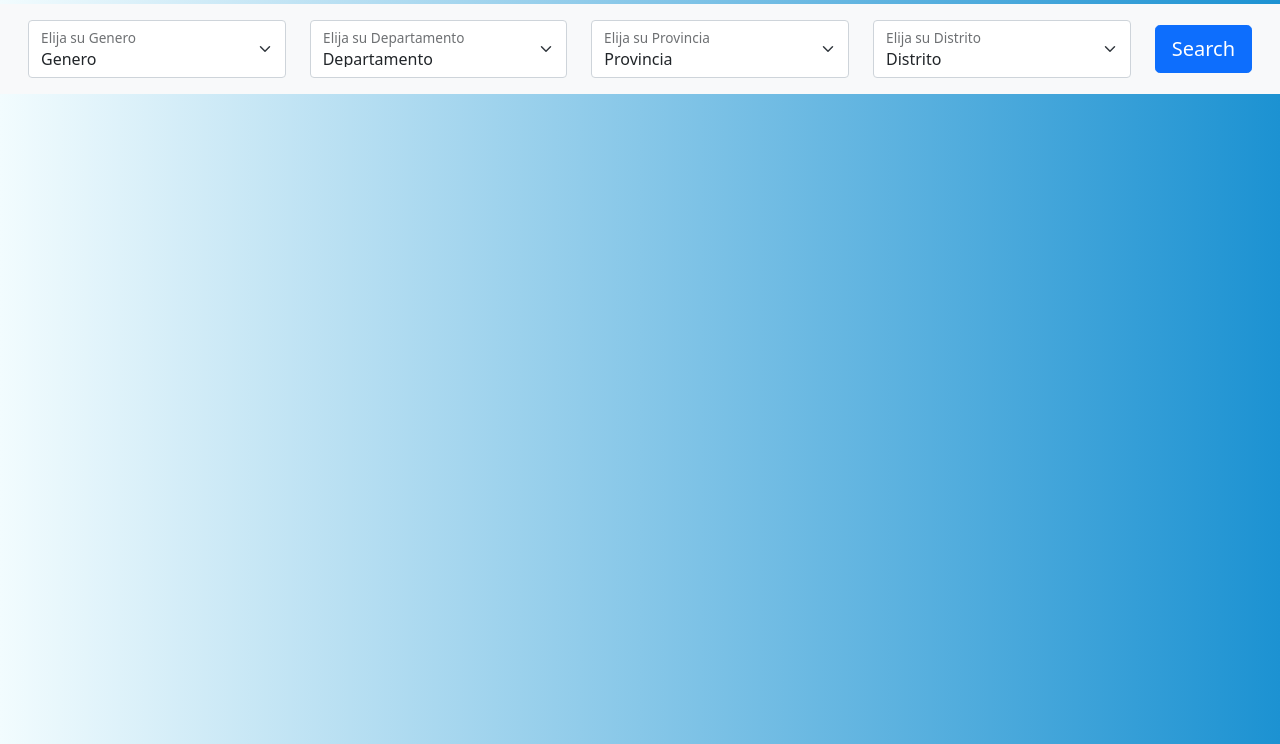
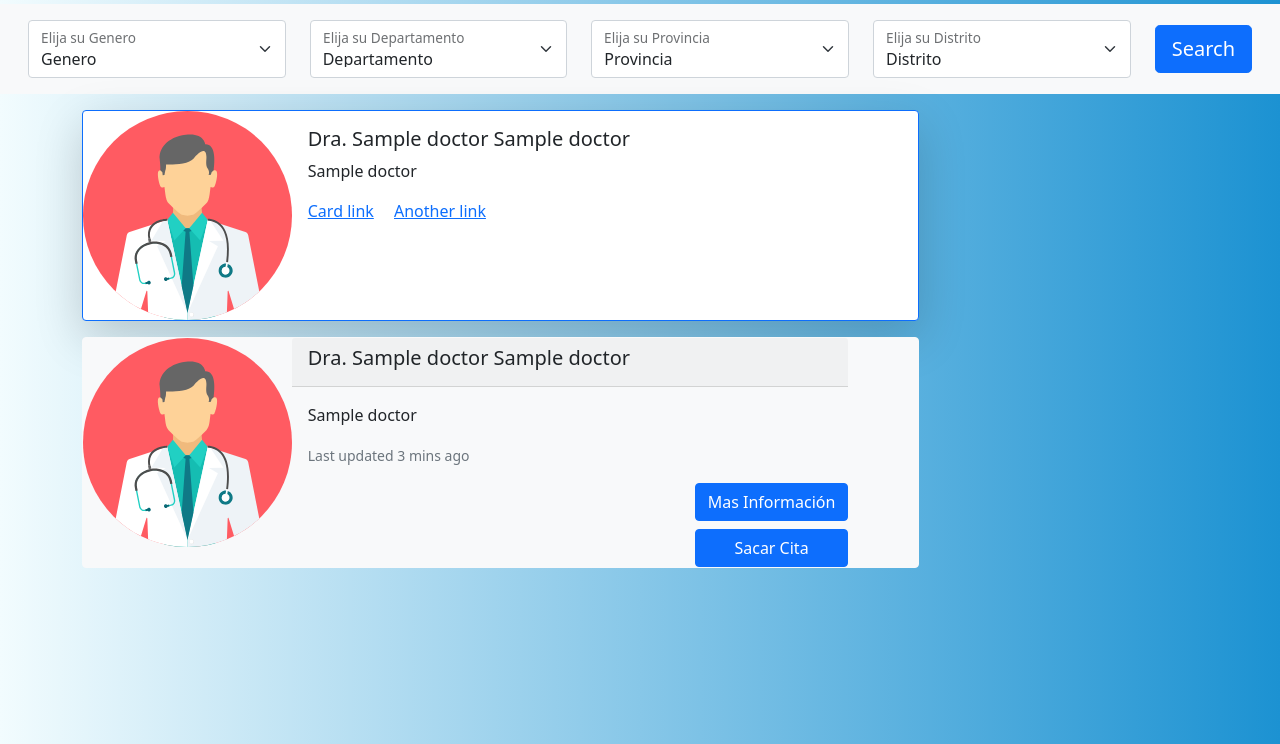
Before and after one commit to steven1109/web_buscandomedicos, a Flask app: template templates/search-specialty.html in a window 1280 px wide. Shown: the part 56-800 px from the top of the page. Run offline with Flask 2, Linux system fonts and the light colour scheme; the template is opened without the code that fills it: most values are stand-ins (such as "Sample title", 1, 10 or a date in 2020); some libraries are stand-ins or nearby versions.

Commit message:
Visualización del resultado de la busqueda de doctores

```diff
--- a/App.py
+++ b/App.py
@@ -106,7 +106,23 @@ def getSearchSpecialization():
     cur.execute('SELECT * FROM gender WHERE n_active = 1')
     dataGenero = cur.fetchall()
 
-    return render_template('search-specialty.html', data=dataObj, departments=dataDepartment, provinces=dataProvince, districts=dataDistrict, generos=dataGenero)
+    clausulas = ""
+
+    if int(slGenero) > 0:
+        if int(slGenero) == 1:
+            clausulas += ' and t_gender_doctor = "Femenino"'
+        else:
+            clausulas += ' and t_gender_doctor = "Masculino"'
+
+    cur.execute('SELECT cod_doctor, t_name_doctor, t_lastname_doctor, t_dni_doctor, t_gender_doctor, t_workphone_1_doctor, ' \
+    ' t_workphone_2_doctor, t_personalphone_doctor, n_collegiate, t_collegiate_code, cod_office_department, ' \
+    ' cod_office_province, cod_office_district, t_office_address, t_professional_resume, n_years_practicing, ' \
+    ' n_attend_patients_covid, n_attend_patients_vih, t_current_job_title ' \
+    ' FROM doctors WHERE n_active = 1 {}'.format(clausulas))
+    dataDoctors = cur.fetchall()
+
+    return render_template('search-specialty.html', data=dataObj, departments=dataDepartment, provinces=dataProvince, districts=dataDistrict,
+    generos=dataGenero, doctors=dataDoctors)
 
 
 @app.route('/doctor')
--- /dev/null
+++ b/templates/book-appointment.html
@@ -0,0 +1 @@
+<!-- Reservar Cita -->
--- /dev/null
+++ b/templates/more-information.html
@@ -0,0 +1 @@
+<!-- Más Información del doctor -->
--- a/templates/search-specialty.html
+++ b/templates/search-specialty.html
@@ -79,6 +79,60 @@
     </form>
 </div>
 
+<div class="container pt-3">
+    {% for doctor in doctors %}
+    {% if doctor.4 == 'Masculino' %}
+    {% set gen_doctor = 'Dr.' %}
+    {% else %}
+    {% set gen_doctor = 'Dra.' %}
+    {% endif %}
+    <div class="card w-75 border-primary shadow-lg mb-3 bg-white rounded" style="width: 18rem;">
+        <div class="row g-0">
+            <div class="col-md-3">
+                <img src="{{url_for('static', filename='img/logo.svg')}}" class="card-img-top" alt="...">
+            </div>
+            <div class="col-md-8">
+                <div class="card-body">
+                    <h5 class="card-title">{{gen_doctor}} {{doctor.1}} {{doctor.2}}</h5>
+                    <p class="card-text">{{doctor.14}}</p>
+                    <a href="#" class="card-link">Card link</a>
+                    <a href="#" class="card-link align-items-end">Another link</a>
+
+                </div>
+            </div>
+        </div>
+    </div>
+    {% endfor %}
+
+    {% for doctor in doctors %}
+    {% if doctor.4 == 'Masculino' %}
+    {% set gen_doctor = 'Dr.' %}
+    {% else %}
+    {% set gen_doctor = 'Dra.' %}
+    {% endif %}
+    <div class="card w-75 border-light text-dark bg-light mb-3" style="width: 18rem;">
+        <div class="row g-0">
+            <div class="col-md-3">
+                <img src="{{url_for('static', filename='img/logo.svg')}}" class="card-img-top" alt="...">
+            </div>
+            <div class="col-md-8">
+                <div class="card-header">
+                    <h5 class="card-title">{{gen_doctor}} {{doctor.1}} {{doctor.2}}</h5>
+                </div>
+                <div class="card-body">
+                    <p class="card-text">{{doctor.14}}</p>
+                    <p class="card-text"><small class="text-muted">Last updated 3 mins ago</small></p>
+                </div>
+                <div class="d-grid gap-2 justify-content-md-end">
+                    <a class="btn btn-primary" href="/more-information/{{doctor.0}}" role="button">Mas Información</a>
+                    <a class="btn btn-primary" href="/book-appointment/{{doctor.0}}" role="button">Sacar Cita</a>
+                  </div>
+            </div>
+        </div>
+    </div>
+    {% endfor %}
+</div>
+
 <!-- {% for k, v in data.items() %}
     <p>{{k}} -- {{v}}</p>
     {% endfor %} -->
```
Also changed, not shown: templates/principal.html (+7 -1 lines), static/img/logo.svg (added), static/img/undraw_doctor_kw5l.svg (added), static/img/undraw_doctors_hwty.svg (added), static/img/undraw_medicine_b1ol.svg (added).
